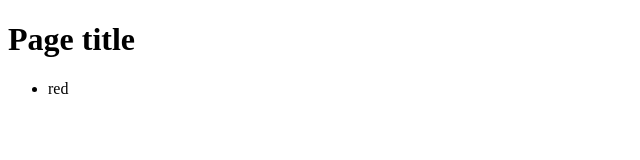
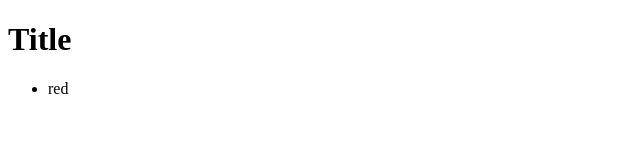
Before and after one commit to Emmirel/hello-world-, a plain HTML site: page hello-world/index.html in a window 1280 px wide. Shown: the whole page, without its empty margins (0-640 px from the left). Drawn offline with Linux system fonts and the light colour scheme.

Commit message:
add Title

```diff
--- a/hello-world/index.html
+++ b/hello-world/index.html
@@ -6,9 +6,11 @@
   <title>Document</title>
 </head>
 <body>
-  <h1>Page title</h1>
+  <h1>Title</h1>
   <ul>
     <li>red</li>
   </ul>
+
 </body>
+
 </html>
```
